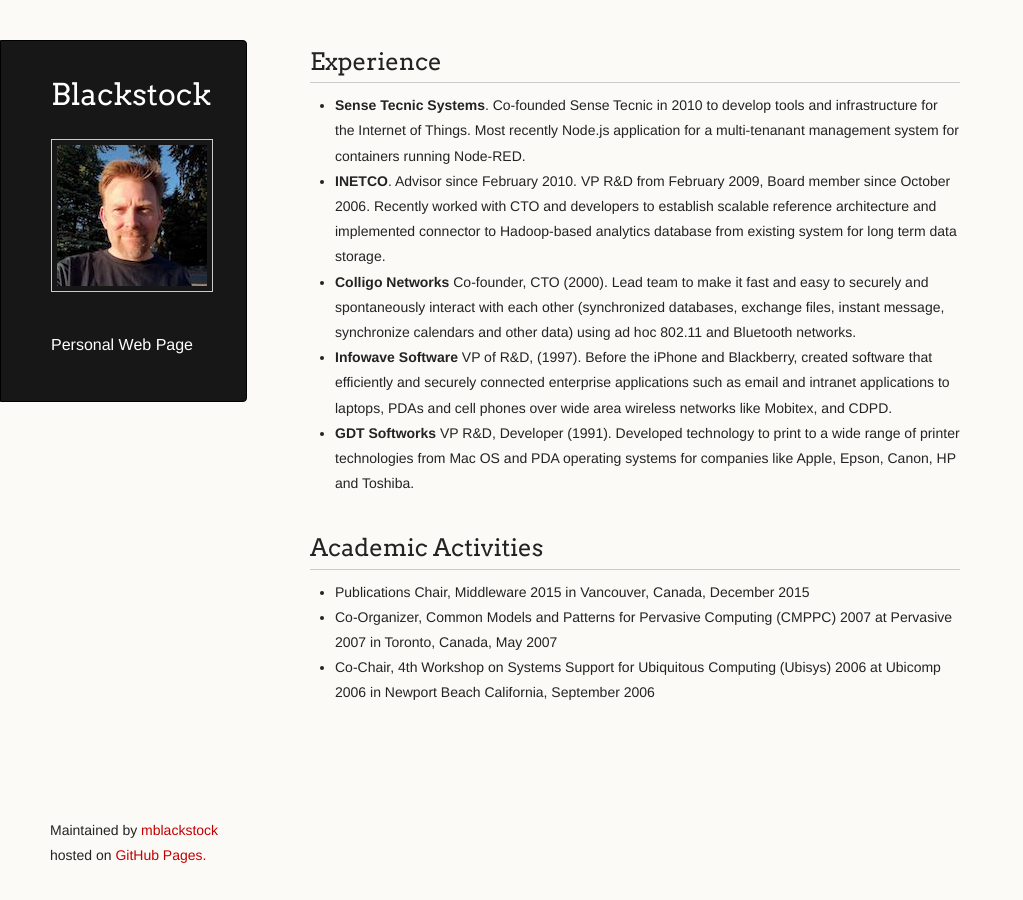
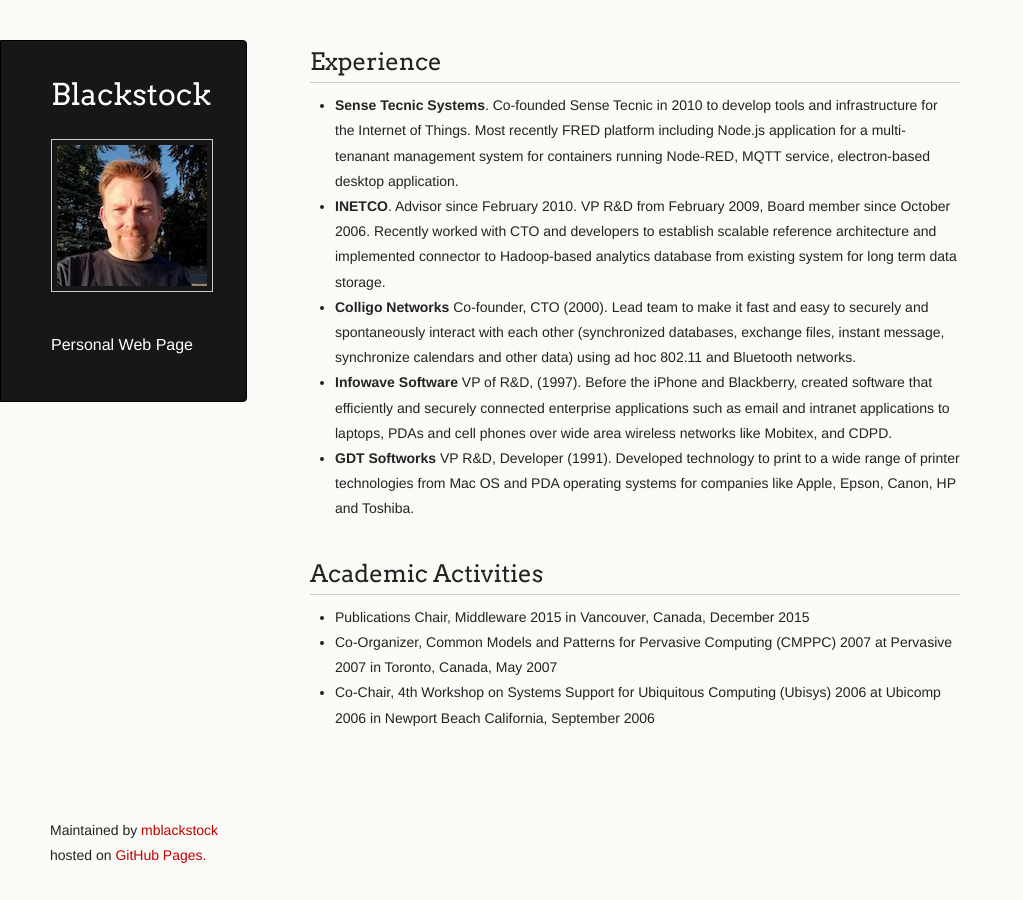
Before and after one commit to mblackstock/mblackstock.github.io, a Jekyll site: the page built from experience/index.md, in a window 1280 px wide. Shown: the whole page, without its empty margins (0-1023 px from the left). Built offline with Jekyll 4.4.1, drawn with Linux system fonts in a browser that asks for light colours.

Commit message:
more on STS experience

```diff
--- a/experience/index.md
+++ b/experience/index.md
@@ -5,7 +5,7 @@
 
 ## Experience
 
-* **Sense Tecnic Systems**. Co-founded Sense Tecnic in 2010 to develop tools and infrastructure for the Internet of Things.  Most recently Node.js application for a multi-tenanant management system for containers running Node-RED.
+* **Sense Tecnic Systems**. Co-founded Sense Tecnic in 2010 to develop tools and infrastructure for the Internet of Things.  Most recently FRED platform including Node.js application for a multi-tenanant management system for containers running Node-RED, MQTT service, electron-based desktop application.
 * **INETCO**. Advisor since February 2010. VP R&D from February 2009, Board member since October 2006.  Recently worked with CTO and developers to establish scalable reference architecture and implemented connector to Hadoop-based analytics database from existing system for long term data storage.
 * **Colligo Networks** Co-founder, CTO (2000). Lead team to make it fast and easy to securely and spontaneously interact with each other (synchronized databases, exchange files, instant message, synchronize calendars and other data) using ad hoc 802.11 and Bluetooth networks.
 * **Infowave Software** VP of R&D, (1997). Before the iPhone and Blackberry, created software that efficiently and securely connected enterprise applications such as email and intranet applications to laptops, PDAs and cell phones over wide area wireless networks like Mobitex, and CDPD.
```
